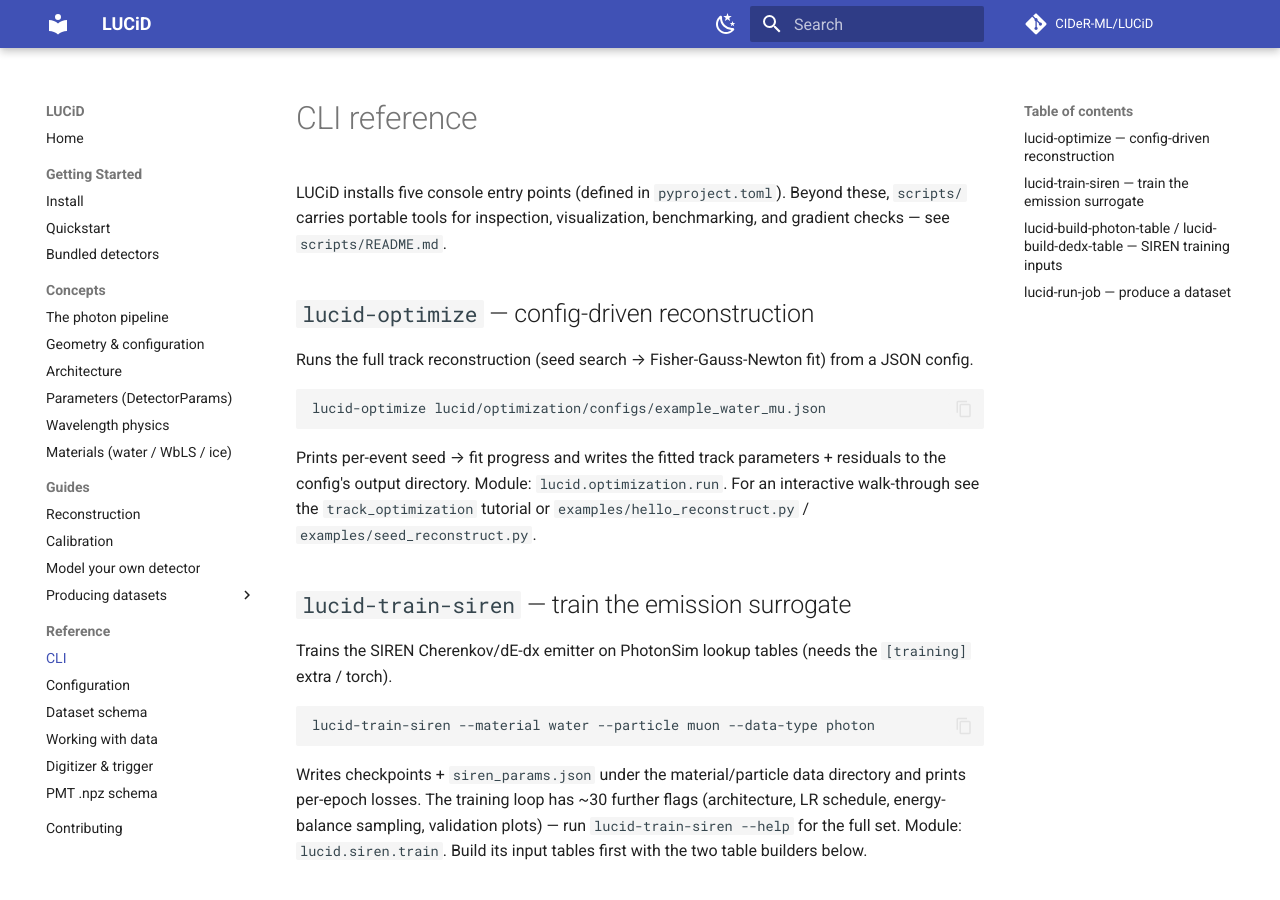
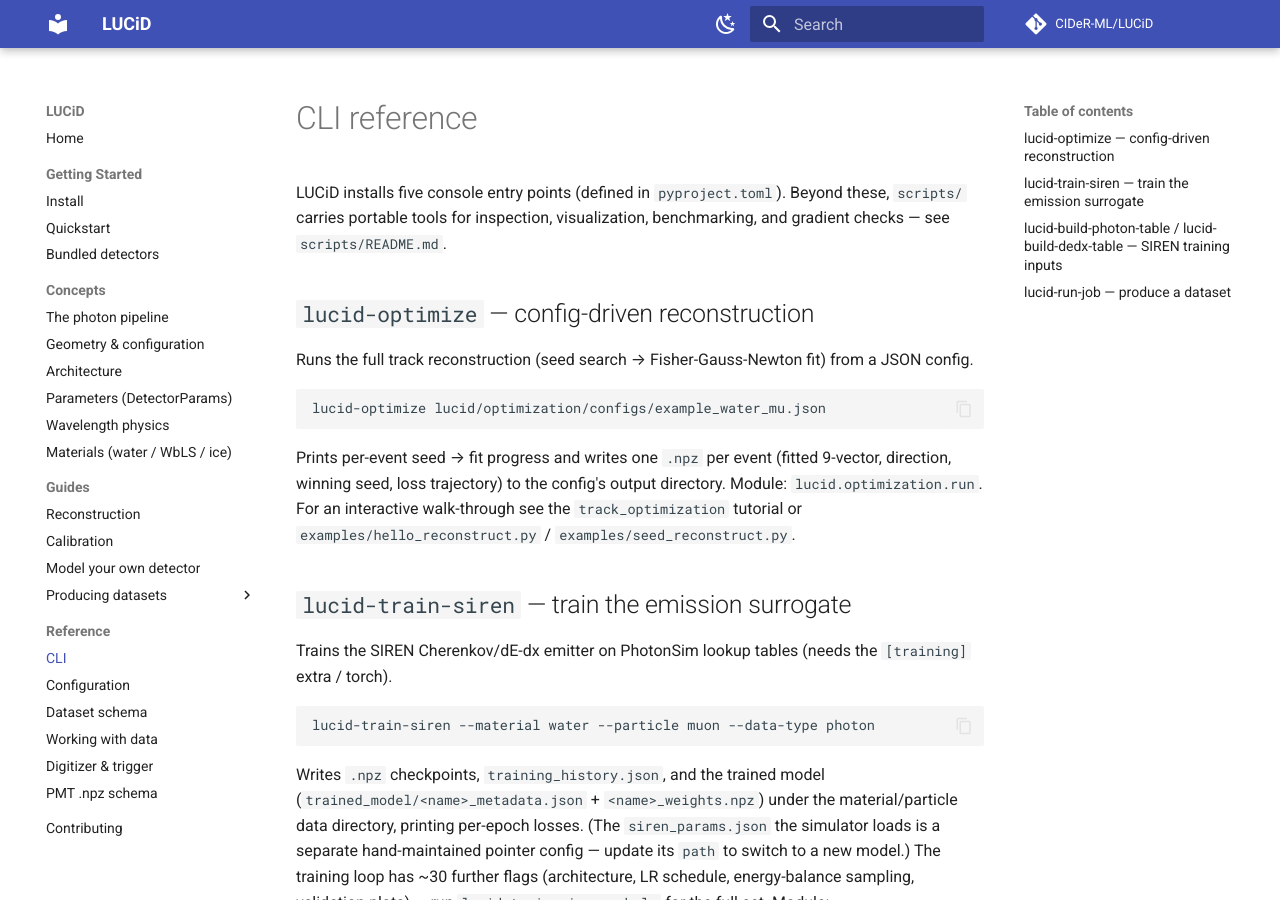
Before and after one commit to CIDeR-ML/LUCiD, an MkDocs documentation site: the page built from docs/reference/cli.md, in a window 1280 px wide and 900 px high. Built offline with MkDocs 1.6.1 and Material for MkDocs 9.7.7, drawn with Linux system fonts in a browser that asks for light colours; comment, search, counter and statistics services are not loaded; some of the changed text lies outside the part shown.

Commit message:
docs: prose-accuracy fixes from the final sweep
- quickstart: JAX_PLATFORMS=cpu is the authoritative env var (conftest's
  own rationale: JAX_PLATFORM_NAME alone doesn't stop CUDA probing).
- cli: lucid-train-siren writes npz checkpoints + trained_model/
  metadata+weights, NOT siren_params.json (that's a hand-maintained
  pointer config); lucid-optimize writes per-event npz (fit vector,
  direction, seed, loss trajectory), not 'residuals'.
- optimization README: the cone search + energy scan live in
  utils/functions.py, not grid_search.py.

Co-Authored-By: Claude Fable 5 <noreply@anthropic.com>
Claude-Session: https://claude.ai/code/session_01WuukZpak35eZnCn8yjYtBx

````diff
--- a/docs/reference/cli.md
+++ b/docs/reference/cli.md
@@ -9,8 +9,8 @@ Runs the full track reconstruction (seed search → Fisher-Gauss-Newton fit) fro
 ```bash
 lucid-optimize lucid/optimization/configs/example_water_mu.json
 ```
-Prints per-event seed → fit progress and writes the fitted track parameters + residuals to the
-config's output directory. Module: `lucid.optimization.run`. For an interactive walk-through
+Prints per-event seed → fit progress and writes one `.npz` per event (fitted 9-vector,
+direction, winning seed, loss trajectory) to the config's output directory. Module: `lucid.optimization.run`. For an interactive walk-through
 see the `track_optimization` tutorial or `examples/hello_reconstruct.py` /
 `examples/seed_reconstruct.py`.
 
@@ -20,8 +20,10 @@ extra / torch).
 ```bash
 lucid-train-siren --material water --particle muon --data-type photon
 ```
-Writes checkpoints + `siren_params.json` under the material/particle data directory and
-prints per-epoch losses. The training loop has ~30 further flags (architecture, LR schedule,
+Writes `.npz` checkpoints, `training_history.json`, and the trained model
+(`trained_model/<name>_metadata.json` + `<name>_weights.npz`) under the material/particle
+data directory, printing per-epoch losses. (The `siren_params.json` the simulator loads is
+a separate hand-maintained pointer config — update its `path` to switch to a new model.) The training loop has ~30 further flags (architecture, LR schedule,
 energy-balance sampling, validation plots) — run `lucid-train-siren --help` for the full set.
 Module: `lucid.siren.train`. Build its input tables first with the two table builders below.
 
````
Also changed, not shown: docs/getting-started/quickstart.md (+2 -1 lines), lucid/optimization/README.md (+5 -4 lines).
